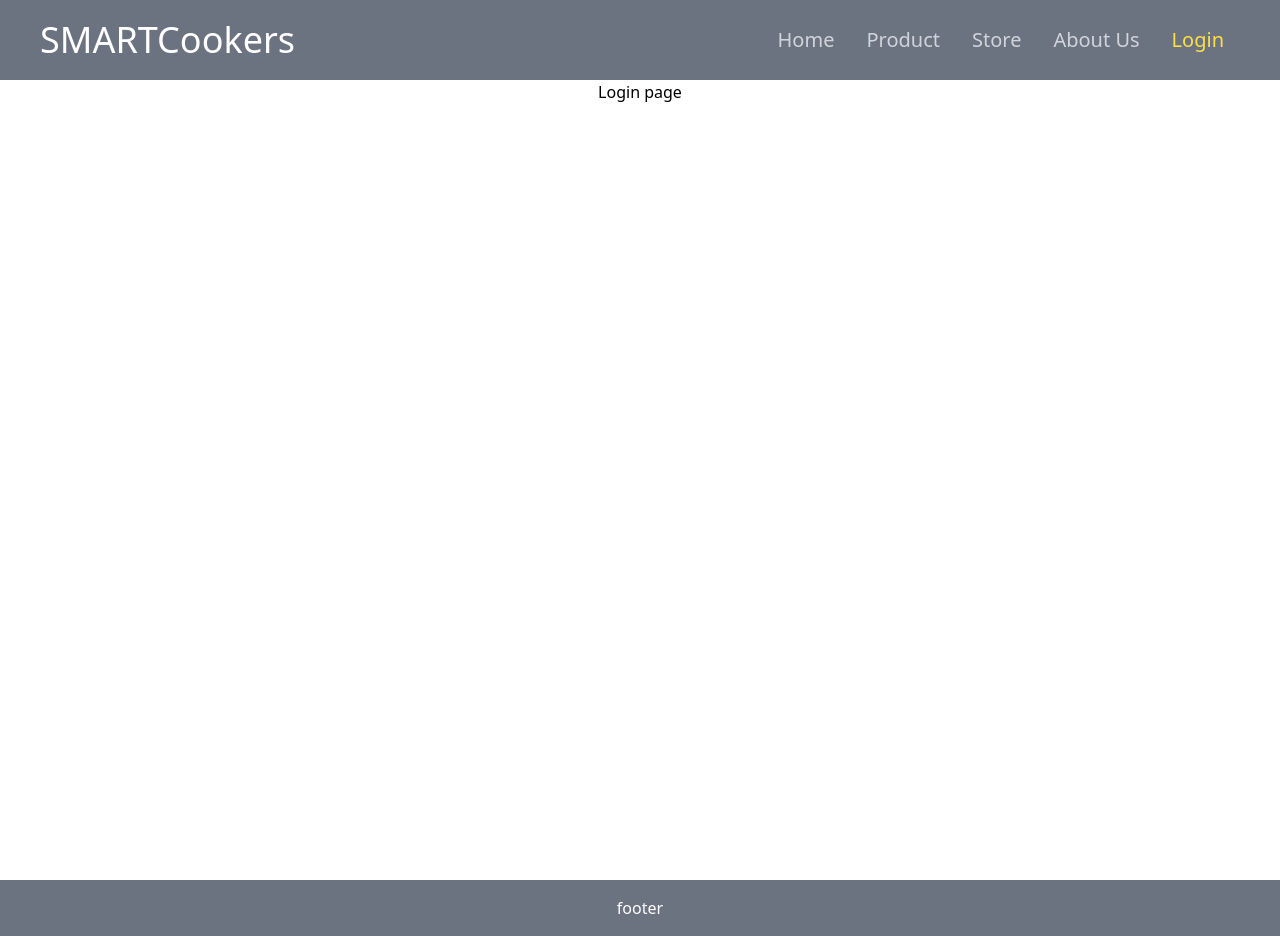
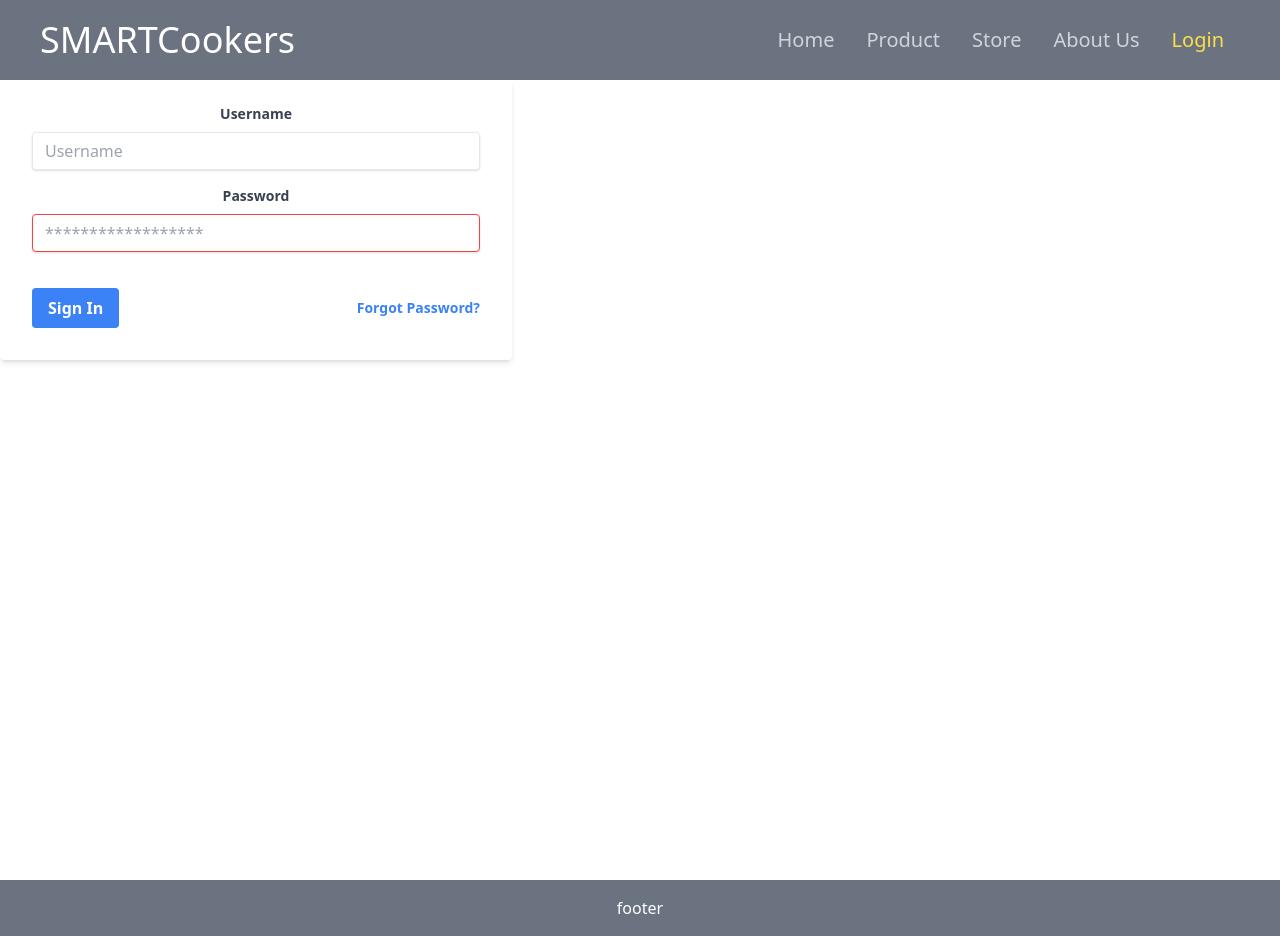
Before and after one commit to pasindu-osadha/smart-cookers, a React (Create React App) app: page /login in a window 1280 px wide. Built offline with nearby package versions, Linux system fonts and the light colour scheme.

Commit message:
Add login component

```diff
--- /dev/null
+++ b/src/components/login/LoginForm.tsx
@@ -0,0 +1,32 @@
+import React from 'react';
+
+export const LoginForm = () => {
+    return (
+        <div className="w-full max-w-lg  ">
+            <form className="bg-white shadow-md rounded px-8 pt-6 pb-8 mb-4">
+                <div className="mb-4">
+                    <label className="block text-gray-700 text-sm font-bold mb-2" >
+                        Username
+                    </label>
+                    <input className="shadow appearance-none border rounded w-full py-2 px-3 text-gray-700 leading-tight focus:outline-none focus:shadow-outline" id="username" type="text" placeholder="Username" />
+                </div>
+                <div className="mb-6">
+                    <label className="block text-gray-700 text-sm font-bold mb-2">
+                        Password
+                    </label>
+                    <input className="shadow appearance-none border border-red-500 rounded w-full py-2 px-3 text-gray-700 mb-3 leading-tight focus:outline-none focus:shadow-outline" id="password" type="password" placeholder="******************" />
+                    <p className="text-red-500 text-xs italic"></p>
+                </div>
+                <div className="flex items-center justify-between">
+                    <button className="bg-blue-500 hover:bg-blue-700 text-white font-bold py-2 px-4 rounded focus:outline-none focus:shadow-outline" type="button">
+                        Sign In
+                    </button>
+                    <a className="inline-block align-baseline font-bold text-sm text-blue-500 hover:text-blue-800" href="#">
+                        Forgot Password?
+                    </a>
+                </div>
+            </form>
+
+        </div>
+    );
+};
--- a/src/pages/login/Login.tsx
+++ b/src/pages/login/Login.tsx
@@ -1,9 +1,10 @@
 import React from 'react';
+import { LoginForm } from '../../components/login/LoginForm';
 
 export const Login = () => {
     return (
-        <div className='h-screen'>
-            <h1>Login page</h1>
+        <div className='h-screen ' >
+           <LoginForm />
         </div>
     );
 };
```
